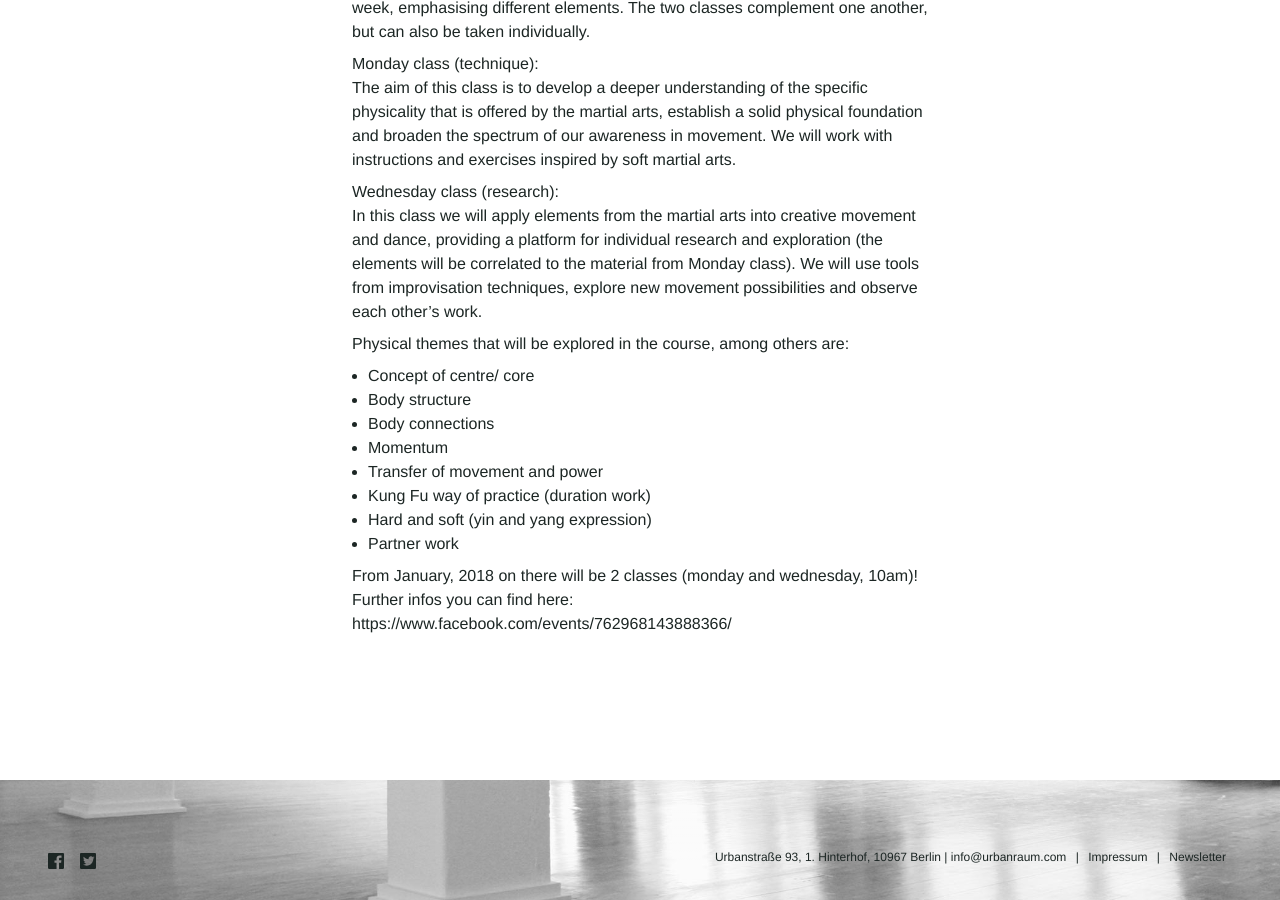
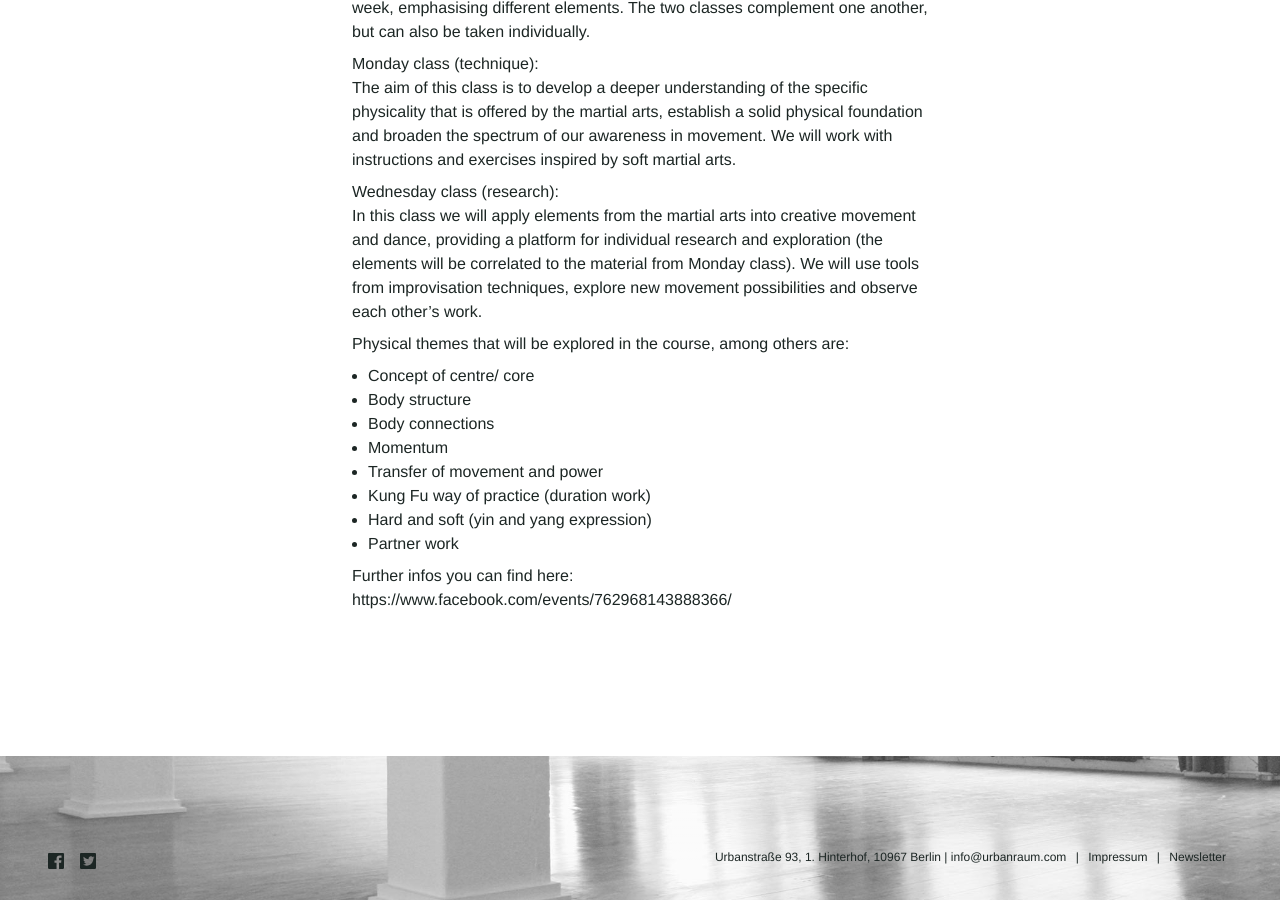
Before and after one commit to Kriesse/urbanraum, a Jekyll site: the page built from _classes/from-kung-fu-into-dance.md, in a window 1280 px wide and 900 px high, scrolled down 836 px. Built offline with Jekyll 4.4.1, drawn with Linux system fonts in a browser that asks for light colours; nearby versions of some CDN libraries.

Commit message:
Update from-kung-fu-into-dance.md

```diff
--- a/_classes/from-kung-fu-into-dance.md
+++ b/_classes/from-kung-fu-into-dance.md
@@ -59,8 +59,6 @@ description_en: |
   -	Hard and soft (yin and yang expression)
   -	Partner work
 
-
-    From January, 2018 on there will be 2 classes (monday and wednesday, 10am)!
     Further infos you can find here: https://www.facebook.com/events/762968143888366/
 
 description_de: |
```
